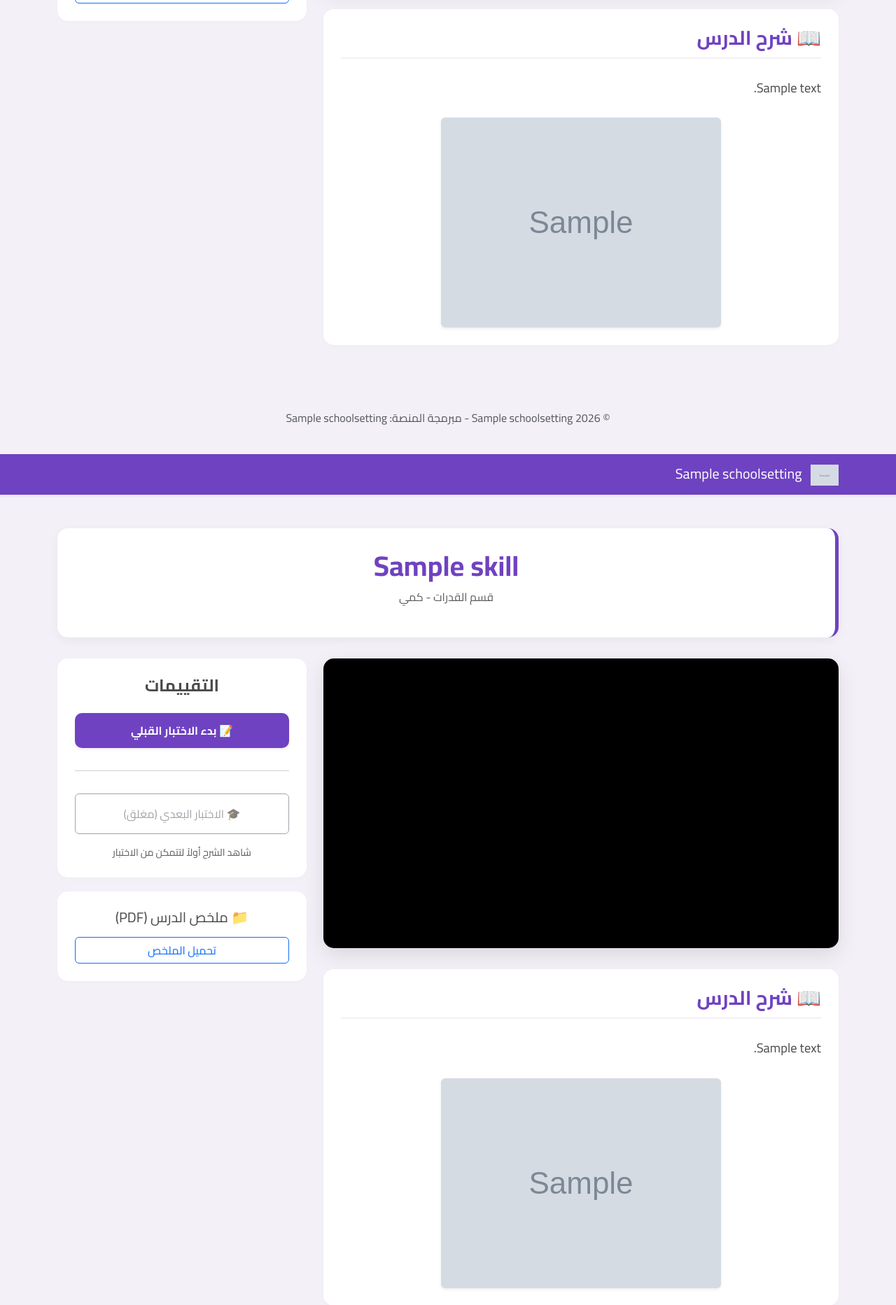
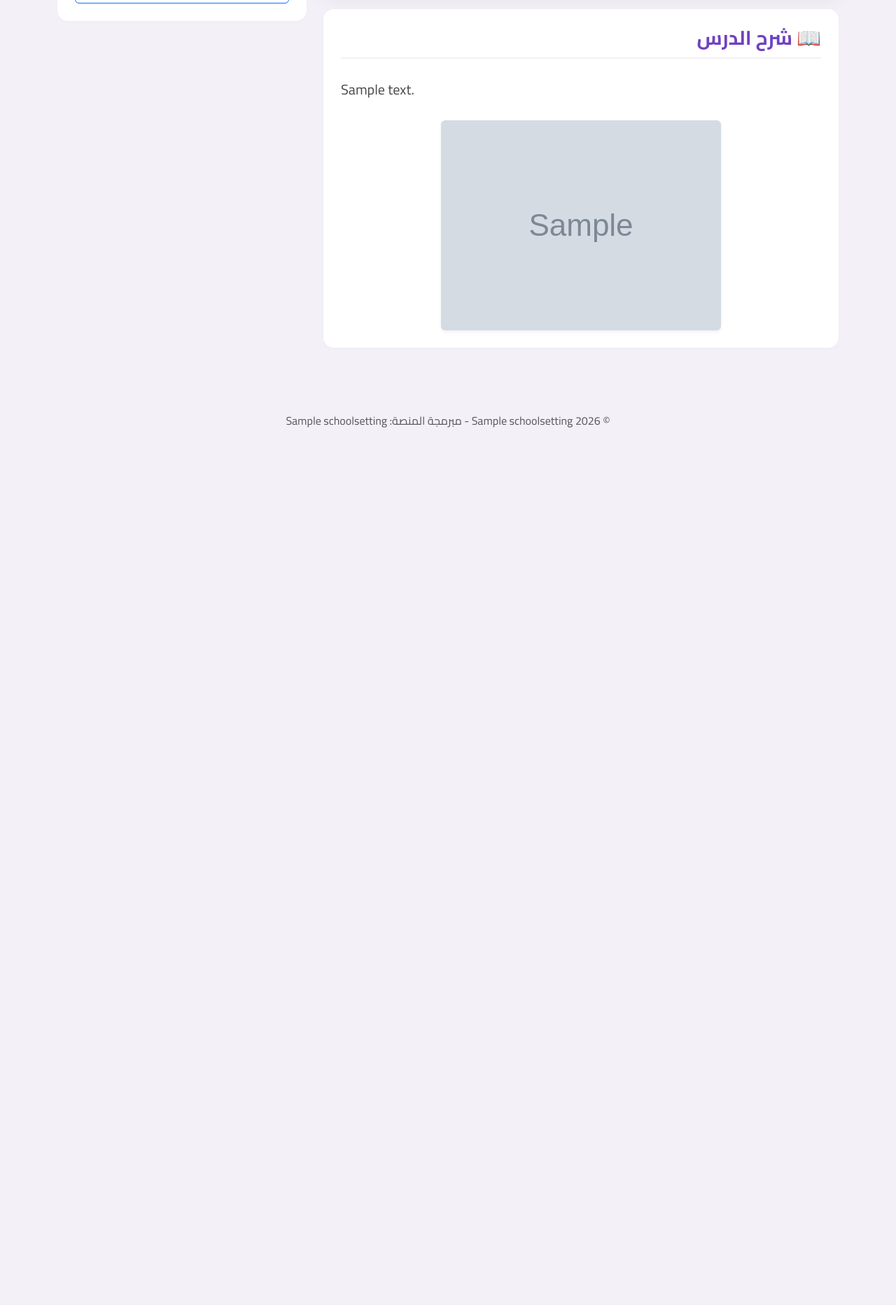
Before and after one commit to amnah1438/amaneducation, a Django app: page /skill/1/ in a window 1280 px wide. Shown: the part 723-2588 px from the top of the page at 70% size. After the commit the page ends 1334 px from the top, so only its background shows below. Run offline with Django 5.2, Linux system fonts and the light colour scheme; tables that the repository leaves empty hold one stand-in row (values such as "Sample post"); grey boxes marked "Sample" are stand-in pictures; some libraries are stand-ins or nearby versions.

Commit message:
تعديل السكيل

```diff
--- a/templates/skill_detail.html
+++ b/templates/skill_detail.html
@@ -32,7 +32,14 @@
         .content-card { background: white; padding: 25px; border-radius: 15px; margin-bottom: 20px; box-shadow: 0 2px 10px rgba(0,0,0,0.02); }
         .btn-test { background-color: #6f42c1; color: white; padding: 12px 30px; border-radius: 10px; font-weight: bold; transition: 0.3s; text-decoration: none; display: block; text-align: center; }
         .btn-test:hover { background-color: #59359a; color: white; transform: translateY(-2px); }
-        .math-content { line-height: 2; font-size: 1.15rem; }
+        /* تحسينات لمنع انقلاب الأرقام وتنسيق النص الرياضي */
+        .math-content {
+            line-height: 2;
+            font-size: 1.25rem;
+            direction: rtl;
+            text-align: justify;
+            unicode-bidi: plaintext;
+        }
     </style>
 </head>
 <body>
@@ -68,7 +75,7 @@
                 <h3 class="fw-bold mb-4" style="color: #6f42c1; border-bottom: 2px solid #f3f0f7; padding-bottom: 10px;">📖 شرح الدرس</h3>
                 <div class="math-content tex2jax_process">
                     {% if skill.content_text %}
-                        {{ skill.content_text|linebreaks }}
+                        {{ skill.content_text|safe }}
                     {% else %}
                         <p class="text-muted">لا يوجد شرح مكتوب مضاف حالياً.</p>
                     {% endif %}
@@ -113,118 +120,3 @@
 
 </body>
 </html>
-{% load static %}
-<!DOCTYPE html>
-<html lang="ar" dir="rtl">
-<head>
-    <meta charset="UTF-8">
-    <meta name="viewport" content="width=device-width, initial-scale=1.0">
-    <title>{{ skill.title }} - {{ settings.platform_name }}</title>
-    <link rel="stylesheet" href="https://cdn.jsdelivr.net/npm/bootstrap@5.3.0/dist/css/bootstrap.rtl.min.css">
-    <link href="https://fonts.googleapis.com/css2?family=Cairo:wght@400;700&display=swap" rel="stylesheet">
-
-    <script>
-        window.MathJax = {
-            tex: {
-                inlineMath: [['$', '$'], ['\\(', '\\)']],
-                displayMath: [['$$', '$$'], ['\\[', '\\]']],
-                processEscapes: true
-            },
-            options: {
-                ignoreHtmlClass: 'tex2jax_ignore',
-                processHtmlClass: 'tex2jax_process'
-            }
-        };
-    </script>
-    <script src="https://polyfill.io/v3/polyfill.min.js?features=es6"></script>
-    <script id="MathJax-script" async src="https://cdn.jsdelivr.net/npm/mathjax@3/es5/tex-mml-chtml.js"></script>
-
-    <style>
-        body { font-family: 'Cairo', sans-serif; background-color: #f3f0f7; color: #4a4a4a; }
-        .navbar { background-color: #6f42c1; }
-        .header-section { background: white; padding: 30px; border-radius: 15px; box-shadow: 0 4px 15px rgba(0,0,0,0.05); margin-bottom: 30px; border-right: 5px solid #6f42c1; }
-        .video-container { border-radius: 15px; overflow: hidden; box-shadow: 0 10px 30px rgba(0,0,0,0.1); background: #000; margin-bottom: 30px; }
-        .content-card { background: white; padding: 25px; border-radius: 15px; margin-bottom: 20px; box-shadow: 0 2px 10px rgba(0,0,0,0.02); }
-        .btn-test { background-color: #6f42c1; color: white; padding: 12px 30px; border-radius: 10px; font-weight: bold; transition: 0.3s; text-decoration: none; display: block; text-align: center; }
-        .btn-test:hover { background-color: #59359a; color: white; transform: translateY(-2px); }
-        .math-content { line-height: 2; font-size: 1.15rem; }
-    </style>
-</head>
-<body>
-
-<nav class="navbar navbar-dark shadow-sm">
-    <div class="container">
-        <a class="navbar-brand" href="/">
-            {% if settings.school_logo %}
-                <img src="{{ settings.school_logo.url }}" alt="Logo" width="40" class="me-2">
-            {% endif %}
-            {{ settings.platform_name }}
-        </a>
-    </div>
-</nav>
-
-<div class="container mt-5">
-    <div class="header-section text-center">
-        <h1 class="fw-bold" style="color: #6f42c1;">{{ skill.title }}</h1>
-        <p class="text-muted">{{ skill.get_category_display }}</p>
-    </div>
-
-    <div class="row">
-        <div class="col-lg-8">
-            {% if skill.video_url %}
-            <div class="video-container">
-                <div class="ratio ratio-16x9">
-                    <iframe src="{{ skill.video_url }}" title="شرح الدرس" allowfullscreen></iframe>
-                </div>
-            </div>
-            {% endif %}
-
-            <div class="content-card">
-                <h3 class="fw-bold mb-4" style="color: #6f42c1; border-bottom: 2px solid #f3f0f7; padding-bottom: 10px;">📖 شرح الدرس</h3>
-                <div class="math-content tex2jax_process">
-                    {% if skill.content_text %}
-                        {{ skill.content_text|linebreaks }}
-                    {% else %}
-                        <p class="text-muted">لا يوجد شرح مكتوب مضاف حالياً.</p>
-                    {% endif %}
-                </div>
-
-                {% if skill.image_explainer %}
-                <div class="mt-4 text-center">
-                    <img src="{{ skill.image_explainer.url }}" class="img-fluid rounded shadow-sm" alt="توضيح الدرس">
-                </div>
-                {% endif %}
-            </div>
-        </div>
-
-        <div class="col-lg-4">
-            <div class="content-card text-center">
-                <h4 class="fw-bold mb-4">التقييمات</h4>
-                <div class="d-grid gap-3">
-                    <a href="{% url 'take_test' skill.id %}" class="btn btn-test shadow-sm">
-                        📝 بدء الاختبار القبلي
-                    </a>
-                    <hr>
-                    <button class="btn btn-outline-secondary py-3" disabled>
-                        🎓 الاختبار البعدي (مغلق)
-                    </button>
-                    <small class="text-muted">شاهد الشرح أولاً لتتمكن من الاختبار</small>
-                </div>
-            </div>
-
-            {% if skill.pdf_file %}
-            <div class="content-card text-center">
-                <h5>📁 ملخص الدرس (PDF)</h5>
-                <a href="{{ skill.pdf_file.url }}" class="btn btn-outline-primary w-100 mt-2" target="_blank">تحميل الملخص</a>
-            </div>
-            {% endif %}
-        </div>
-    </div>
-</div>
-
-<footer class="text-center py-4 mt-5 text-muted">
-    <p>&copy; 2026 {{ settings.platform_name }} - مبرمجة المنصة: {{ settings.developer_name }}</p>
-</footer>
-
-</body>
-</html>
```
